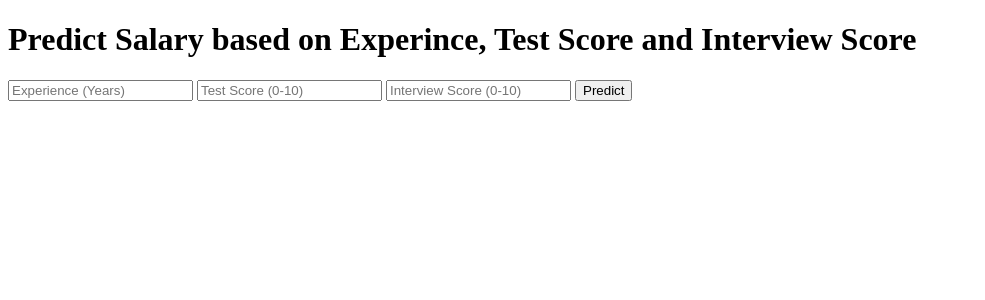
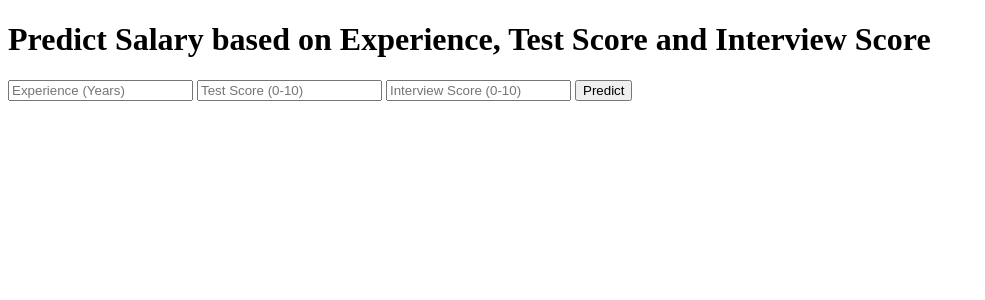
Before and after one commit to kazitoufiq/ML-model-deployment-in-Heroko, a Flask app: page / in a window 1280 px wide. Shown: the top 300 px of the page, without its empty margins (0-985 px from the left). Run offline with Flask 2, Linux system fonts and the light colour scheme; parts of the project's set-up code (start-up, migrations or seed data) failed here and were passed over.

Commit message:
Update index.html

```diff
--- a/templates/index.html
+++ b/templates/index.html
@@ -13,7 +13,7 @@
 
 <body>
  <div class="login">
-	<h1>Predict Salary based on Experince, Test Score and Interview Score</h1>
+	<h1>Predict Salary based on Experience, Test Score and Interview Score</h1>
 
      <!-- Main Input For Receiving Query to our ML -->
     <form action="{{ url_for('predict')}}"method="post">
```
